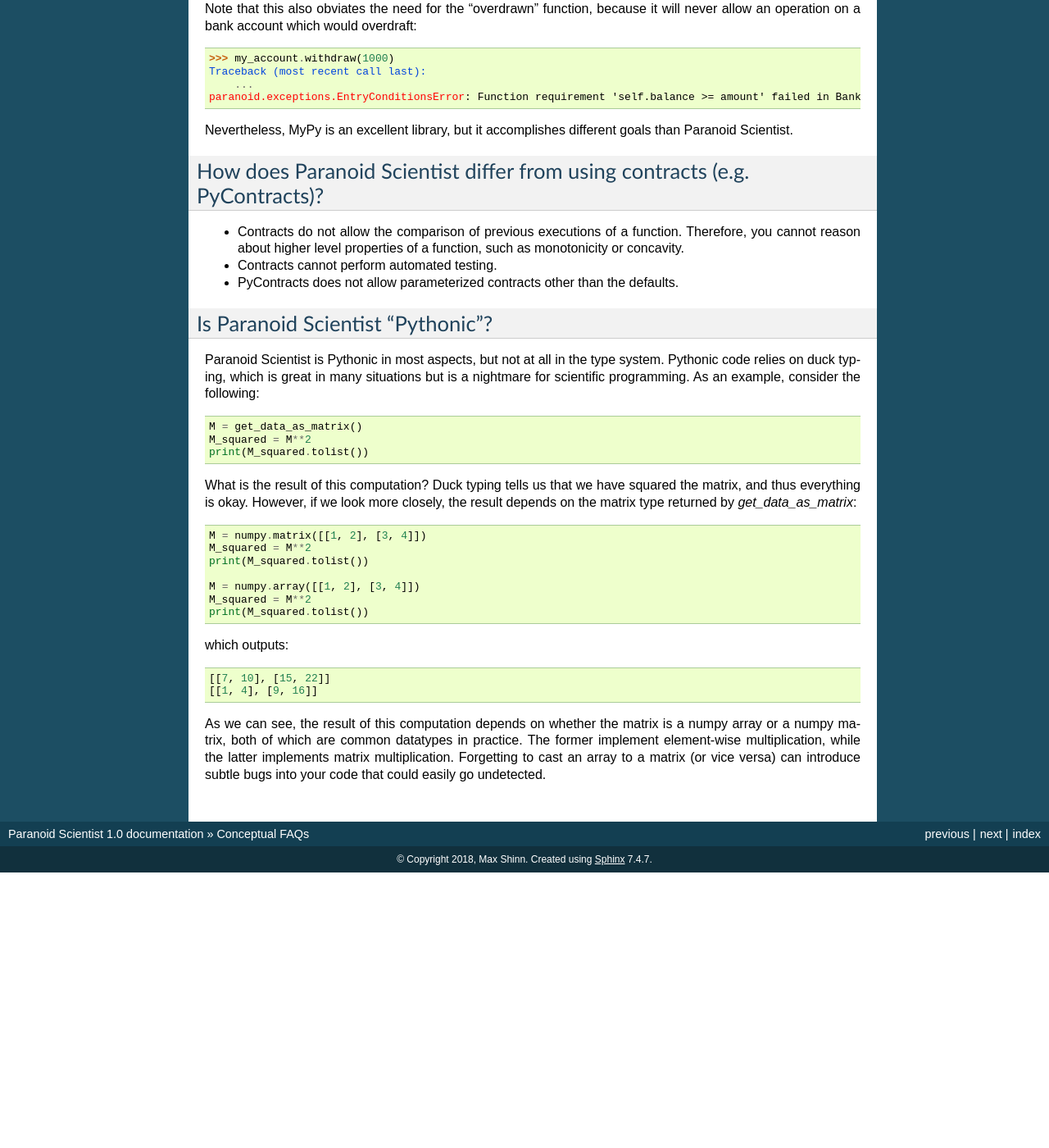
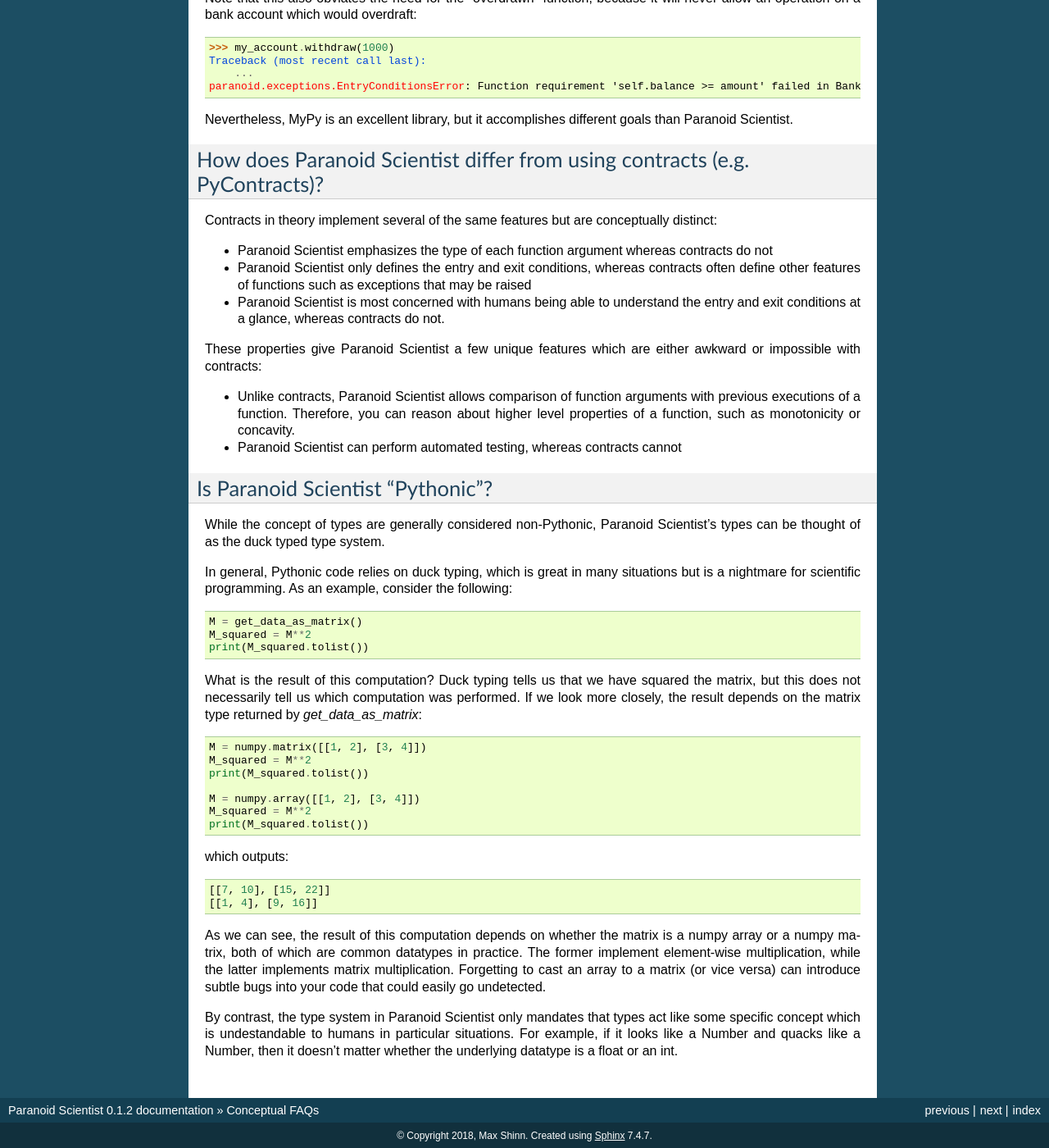
Before and after one commit to mwshinn/paranoidscientist, a Sphinx documentation site: the page built from doc/conceptfaq.rst, in a window 1280 px wide and 1400 px high, scrolled down 2060 px. Shown: the whole window at 82% size. Built offline with Sphinx 7.4.7, drawn with Linux system fonts in a browser that asks for light colours; formulas are drawn with MathJax 3; pages that are not in the unit, such as notebooks, are missing from menus; before the commit the page ends 3124 px from its top, so only the background shows below that; some of the changed text lies outside the part shown.

Commit message:
Documentation updates

```diff
--- a/doc/conceptfaq.rst
+++ b/doc/conceptfaq.rst
@@ -27,11 +27,12 @@
 Paranoid Scientist may also be used as a development tool.  Keeping it
 enabled at runtime probably not the best choice for user-facing
 software, but it can still be useful to catch bugs early by, e.g.,
-using it only as a contract-oriented programming library for Python.
-However, there are better tools for this job.
+using only the contract-oriented programming features.
 
 Also, just to state this explicitly, do **not** use the
 automatically-generated test cases as a replacement for unit tests.
+All code should be thoroughly tested.  While Paranoid Scientist can
+help and is much better than nothing, it is not by itself sufficient.
 
 Is Paranoid Scientist fast?
 ---------------------------
@@ -83,9 +84,8 @@
 
 You can see how this bank account system is convenient because it
 ensures that the amount withdrawn or deposited always is an integer.
-However, what would happen if you ran the following code?
+However, what would happen if you ran the following code::
 
-::
   >>> my_account.deposit(-5)
 
 Using this, you can withdraw money using the deposit function!
@@ -141,18 +141,36 @@
 How does Paranoid Scientist differ from using contracts (e.g. PyContracts)?
 ---------------------------------------------------------------------------
 
-- Contracts do not allow the comparison of previous executions of a
-  function.  Therefore, you cannot reason about higher level
-  properties of a function, such as monotonicity or concavity.
-- Contracts cannot perform automated testing.
-- PyContracts does not allow parameterized contracts other than the
-  defaults.
+Contracts in theory implement several of the same features but are
+conceptually distinct:
+
+- Paranoid Scientist emphasizes the type of each function argument
+  whereas contracts do not
+- Paranoid Scientist only defines the entry and exit conditions,
+  whereas contracts often define other features of functions such as
+  exceptions that may be raised
+- Paranoid Scientist is most concerned with humans being able to
+  understand the entry and exit conditions at a glance, whereas
+  contracts do not.
+
+These properties give Paranoid Scientist a few unique features which
+are either awkward or impossible with contracts:
+
+- Unlike contracts, Paranoid Scientist allows comparison of function
+  arguments with previous executions of a function.  Therefore, you
+  can reason about higher level properties of a function, such as
+  monotonicity or concavity.
+- Paranoid Scientist can perform automated testing, whereas contracts
+  cannot
 
 Is Paranoid Scientist "Pythonic"?
 ---------------------------------
 
-Paranoid Scientist is Pythonic in most aspects, but not at all in the
-type system.  Pythonic code relies on duck typing, which is great in
+While the concept of types are generally considered non-Pythonic,
+Paranoid Scientist's types can be thought of as the duck typed type
+system.
+
+In general, Pythonic code relies on duck typing, which is great in
 many situations but is a nightmare for scientific programming.  As an
 example, consider the following::
 
@@ -161,9 +179,9 @@
   print(M_squared.tolist())
 
 What is the result of this computation?  Duck typing tells us that we
-have squared the matrix, and thus everything is okay.  However, if we
-look more closely, the result depends on the matrix type returned by
-`get_data_as_matrix`::
+have squared the matrix, but this does not necessarily tell us which
+computation was performed. If we look more closely, the result depends
+on the matrix type returned by `get_data_as_matrix`::
 
   M = numpy.matrix([[1, 2], [3, 4]])
   M_squared = M**2
@@ -184,3 +202,9 @@
 multiplication, while the latter implements matrix multiplication.
 Forgetting to cast an array to a matrix (or vice versa) can introduce
 subtle bugs into your code that could easily go undetected.
+
+By contrast, the type system in Paranoid Scientist only mandates that
+types act like some specific concept which is undestandable to humans
+in particular situations.  For example, if it looks like a Number and
+quacks like a Number, then it doesn't matter whether the underlying
+datatype is a float or an int.
--- a/doc/conf.py
+++ b/doc/conf.py
@@ -24,9 +24,9 @@
 author = 'Max Shinn'
 
 # The short X.Y version
-version = ''
+version = '0.1'
 # The full version, including alpha/beta/rc tags
-release = '1.0'
+release = '0.1.2'
 
 
 # -- General configuration ---------------------------------------------------
@@ -43,6 +43,7 @@
     'sphinx.ext.coverage',
     'sphinx.ext.imgmath',
     'sphinx.ext.viewcode',
+    'sphinx.ext.autosectionlabel',
 ]
 
 # Add any paths that contain templates here, relative to this directory.
--- a/setup.py
+++ b/setup.py
@@ -8,7 +8,7 @@
 
 setup(
     name = 'paranoid-scientist',
-    version = '0.1.1',
+    version = '0.1.2',
     description = 'Runtime verification and automated testing for scientific code',
     author = 'Max Shinn',
     author_email = 'maxwell.shinn@yale.edu',
```
Also changed, not shown: other parts of doc/conceptfaq.rst (+1 -1 lines), doc/index.rst (+54 -34 lines), doc/techfaq.rst (+12 -0 lines), doc/tutorial.rst (+7 -1 lines).
